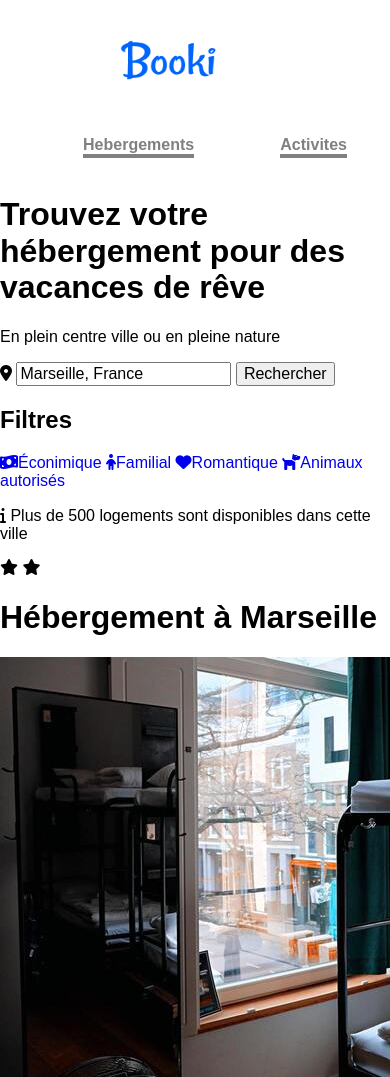
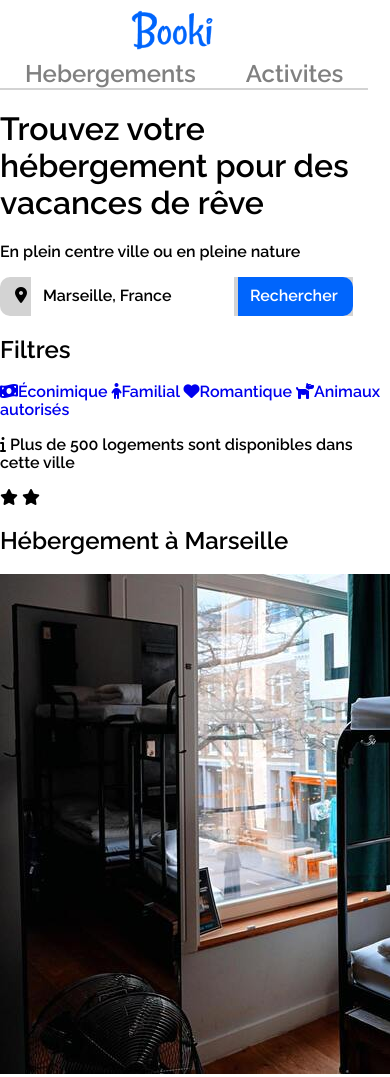
Before and after one commit to aurelien-senn/P2, a plain HTML site: page index.html in a window 390 px wide. Shown: the top 1077 px of the page. Drawn offline with Linux system fonts and the light colour scheme.

Commit message:
error correct

```diff
--- a/css/style.css
+++ b/css/style.css
@@ -3,68 +3,86 @@
 -moz-box-sizing:border-box;
 box-sizing:border-box;
 font-family: 'Raleway', sans-serif;
+font-weight: 600;
 }
-ul{
-    list-style-type:none;
+body{
+    margin: 50px;
 }
 a{
     text-decoration: none;
+  }
 
-}
-nav a img{
-    height:60px;
-    margin: 30px 0 0 30px;
-}
-i{
-    color:;
-    font-weight:bold;
-}
-header nav{
+/*header*/
+header{
     display:flex;
     justify-content:space-between;
 }
-header nav ul{
-    display:flex;
-    align-items:right;
+header nav a{
+    color:grey;
+
+    text-align: center;
+    padding: 0px 25px 0px 25px;
 }
-header nav ul li{
-    margin: 0 30px 0 0px;
-    color:grey;
-    padding-top:0px;
-    font-weight:bold;
-    padding-top:30px;
+
+header a img{
+    height:60px;
+    width: 128px;
+    }
+nav a:hover{
+    border-top:solid #0065fc 4px;
+    color: #0065fc;
+    padding-top:46px;
 }
-header nav ul li:hover{
-    color:blue;
-    border-top:2px solid blue;
+
+/* premiere section */
+input{
+    border: none;
+    padding:10px 0 10px 12px;
+    font-family:"Raleway";
+    font-weight: 600;
 }
-/* premiere section */
-@media all and (min-width: 728px) and (max-width: 992px){
+input.buttom{
+    background:#0065fc;
+    border-radius:0 10px 10px 0px;
+    padding-right:15px;
+    color: white;
+}
+input.search{
+    background-color: white;
+    }
+form{
+    border-radius: 10px 0 0 10px;
+    background-color: lightgrey;
+    padding: 0px 0px 0px 15px;
+}
+    /*responsive*/
+
+@media all and (max-width: 768px){
+    body{
+        margin: 0;
+    }
+    header a{
+        display: flex;
+        justify-content: center;
+
+    }
+    header{
+        flex-direction: column;
+    }
+    header nav {
+        font-size:x-large;
+        display: flex;
+
+    }
+    header nav a{
+
+        border-bottom: 2px solid lightgray;
+    }
+    header nav a:hover{
+        border-bottom: 2px solid #0065fc;
+        border-top:0;
+        color: #0065fc;
+        padding-top:0px;
 
 
-}
-@media all and (max-width: 728px){
-  header nav{
-    flex-direction:column;
-  }
-  header nav ul{
-    justify-content: space-around;
-
-
-  }
-  header nav ul li{
-      margin-left: auto;
-      margin-right: auto;
-      border-bottom: grey 4px solid;
     }
-    header nav ul li:hover{
-        border-top:0;
-        border-bottom: blue 4px solid;
-    }
-  header nav a img{
-     width:150px;
-     display:block;
-     margin-left: auto;
-     margin-right: auto;
-
-}
--- a/index.html
+++ b/index.html
@@ -2,32 +2,23 @@
 <html lang="fr">
     <head>
         <meta charset="utf-8">
-        <meta name="viewport" content=wridth=device-width, initial-scale=1.0">
-        <link rel="preconnect" href="https://fonts.googleapis.com">
-        <link rel="preconnect" href="https://fonts.gstatic.com" crossorigin>
-        <!--<link href="https://fonts.googleapis.com/css2?family=Raleway&display=swap" rel="stylesheet"> -->
-        <link href="https://fonts.googleapis.com/css2?family=Raleway:wght@624&display=swap" rel="stylesheet">
+        <meta name="viewport" content="wridth=device-width, initial-scale=1.0">
+        <link href="https://fonts.googleapis.com/css2?family=Raleway:wght@400;600;624&display=swap" rel="stylesheet">
         <script src="https://kit.fontawesome.com/717562a013.js" crossorigin="anonymous"></script>
-        <link rel="stylesheet" href="css\normalise.css">
-        <link rel="stylesheet" href="css\style.css">
+        <link rel="stylesheet" href="css/normalise.css">
+        <link rel="stylesheet" href="css/style.css">
         <title>Booki</title>
-        <link rel="icon" href="assets\logo\Booki@3x.png" >
+        <link rel="icon" href="assets/logo/Booki@3x.png" >
     </head>
     <body>
 
         <header>
-            <nav>
             <a href="#">
                 <img src="assets/logo/Booki.png" alt="logo booki">
             </a>
-            <ul>
-               <a href="#">
-                    <li>Hebergements</li>
-               </a>
-               <a href="#">
-                    <li>Activites</li>
-                </a>
-            </ul>
+            <nav>
+                <a href="#">Hebergements</a>
+                <a href="#">Activites</a>
             </nav>
 
         </header>
@@ -36,11 +27,12 @@
             <section>
                 <h1> Trouvez votre hébergement pour des vacances de rêve</h1>
                 <p>En plein centre ville ou en pleine nature</p>
-                <div id="input-town">
-                    <i class="fa-solid fa-location-dot"></i>
-                    <input type="search" value="Marseille, France">
-                    <input type="submit" value="Rechercher">
-                </div>
+                <form class="fa-solid fa-location-dot">
+                        <input type="search" value="Marseille, France" class="search">
+                        <input type="submit" value="Rechercher" class="buttom">
+                </form>
+
+
                 <h2>Filtres</h2>
                 <a href="#">
                     <i class="fa-solid fa-money-bill-wave"></i>Éconimique
@@ -58,49 +50,44 @@
                     <i class="fa-solid fa-info"></i> Plus de 500 logements sont disponibles dans cette ville
                 </p>
                 <i class="fa-solid fa-star"></i>
-                <i class="fa-solid fa-star" id="star-grey"></i>
+                <i class="fa-solid fa-star" ></i>
             </section>
                 <!--hebergement a marseille-->
-            <section id="hebergements">
-                <article>
-                    <h1>Hébergement à Marseille</h1>
-                    <img src="assets\hebergements\4_small\marcus-loke-WQJvWU_HZFo-unsplash.jpg" alt="chambre hotel marcus loke">
+            <article>
+
+                    <h2>Hébergement à Marseille</h2>
+                    <!--<figure>et figcaption-->
+                    <img src="assets/hebergements/4_small/marcus-loke-WQJvWU_HZFo-unsplash.jpg" alt="chambre hotel marcus loke">
                     <h2>Auberge la cannebière</h2>
-                    <p>Nuit à partir de <span id="prix">25€</span> </p>
+                    <p>Nuit à partir de <span >25€</span> </p>
                     <i class="fa-solidfa-star"></i>
-                    <i class="fa-solid fa-star" id="star-grey"></i>
-                </article><article>
-                    <img src="assets\hebergements\4_small\fred-kleber-gTbaxaVLvsg-unsplash.jpg" alt="chambre hotel fred kleber">
+                    <i class="fa-solid fa-star"></i>
+                    <img src="assets/hebergements/4_small/fred-kleber-gTbaxaVLvsg-unsplash.jpg" alt="chambre hotel fred kleber">
                     <h2></h2>
-                    <p>Nuit à partir de <span id="prix">25€</span></p>
+                    <p>Nuit à partir de <span >25€</span></p>
                     <i class="fa-solid fa-star"></i>
-                    <i class="fa-solid fa-star" id="star-grey"></i>
-                </article><article>
-                    <img src="assets\hebergements\4_small\reisetopia-B8WIgxA_PFU-unsplash.jpg" alt="chambre hotel reisetopia">
+                    <i class="fa-solid fa-star" ></i>
+                    <img src="assets/hebergements/4_small/reisetopia-B8WIgxA_PFU-unsplash.jpg" alt="chambre hotel reisetopia">
                     <h2></h2>
-                    <p>Nuit à partir de <span id="prix">25€</span></p>
+                    <p>Nuit à partir de <span >25€</span></p>
                     <i class="fa-solid fa-star"></i>
-                    <i class="fa-solid fa-star" id="star-grey"></i>
-                </article><article>
-                    <img src="assets\hebergements\4_small\annie-spratt-Eg1qcIitAuA-unsplash.jpg" alt="chambre hotel annie spratt">
+                    <i class="fa-solid fa-star" ></i>
+                    <img src="assets/hebergements/4_small/annie-spratt-Eg1qcIitAuA-unsplash.jpg" alt="chambre hotel annie spratt">
                     <h2></h2>
-                    <p>Nuit à partir de <span id="prix">25€</span></p>
+                    <p>Nuit à partir de <span >25€</span></p>
                     <i class="fa-solid fa-star"></i>
-                    <i class="fa-solid fa-star" id="star-grey"></i>
-                </article><article>
-                    <img src="assets\hebergements\4_small\nicate-lee-kT-ZyaiwBe0-unsplash.jpg" alt="chambre hotel nicate lee">
+                    <i class="fa-solid fa-star" ></i>
+                    <img src="assets/hebergements/4_small/nicate-lee-kT-ZyaiwBe0-unsplash.jpg" alt="chambre hotel nicate lee">
                     <h2></h2>
-                    <p>Nuit à partir de <span id="prix">25€</span></p>
+                    <p>Nuit à partir de <span >25€</span></p>
                     <i class="fa-solid fa-star"></i>
-                    <i class="fa-solid fa-star" id="star-grey"></i>
-                </article><article>
-                    <img src="assets\hebergements\4_small\febrian-zakaria-M6S1WvfW68A-unsplash.jpg" alt="chambre hotel febrian-zakaria">
+                    <i class="fa-solid fa-star" ></i>
+                    <img src="assets/hebergements/4_small/febrian-zakaria-M6S1WvfW68A-unsplash.jpg" alt="chambre hotel febrian-zakaria">
                     <h2></h2>
-                    <p>Nuit à partir de <span id="prix">25€</span></p>
+                    <p>Nuit à partir de <span >25€</span></p>
                     <i class="fa-solid fa-star"></i>
-                    <i class="fa-solid fa-star" id="star-grey"></i>
+                    <i class="fa-solid fa-star" ></i>
                 </article>
-            </section>
                 <!--les plus populaires-->
                 <!--Activte a marseille-->
         </main>
```
